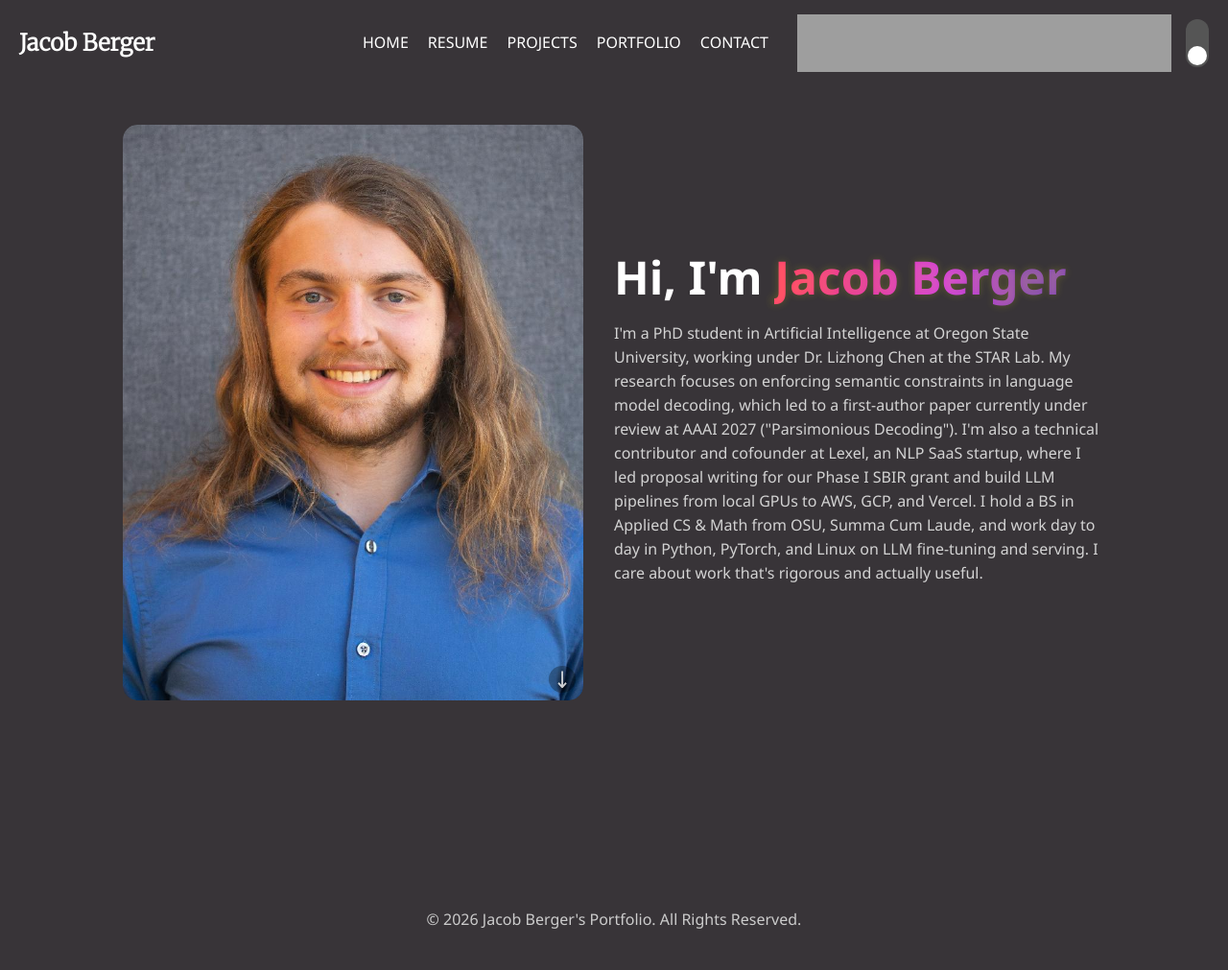
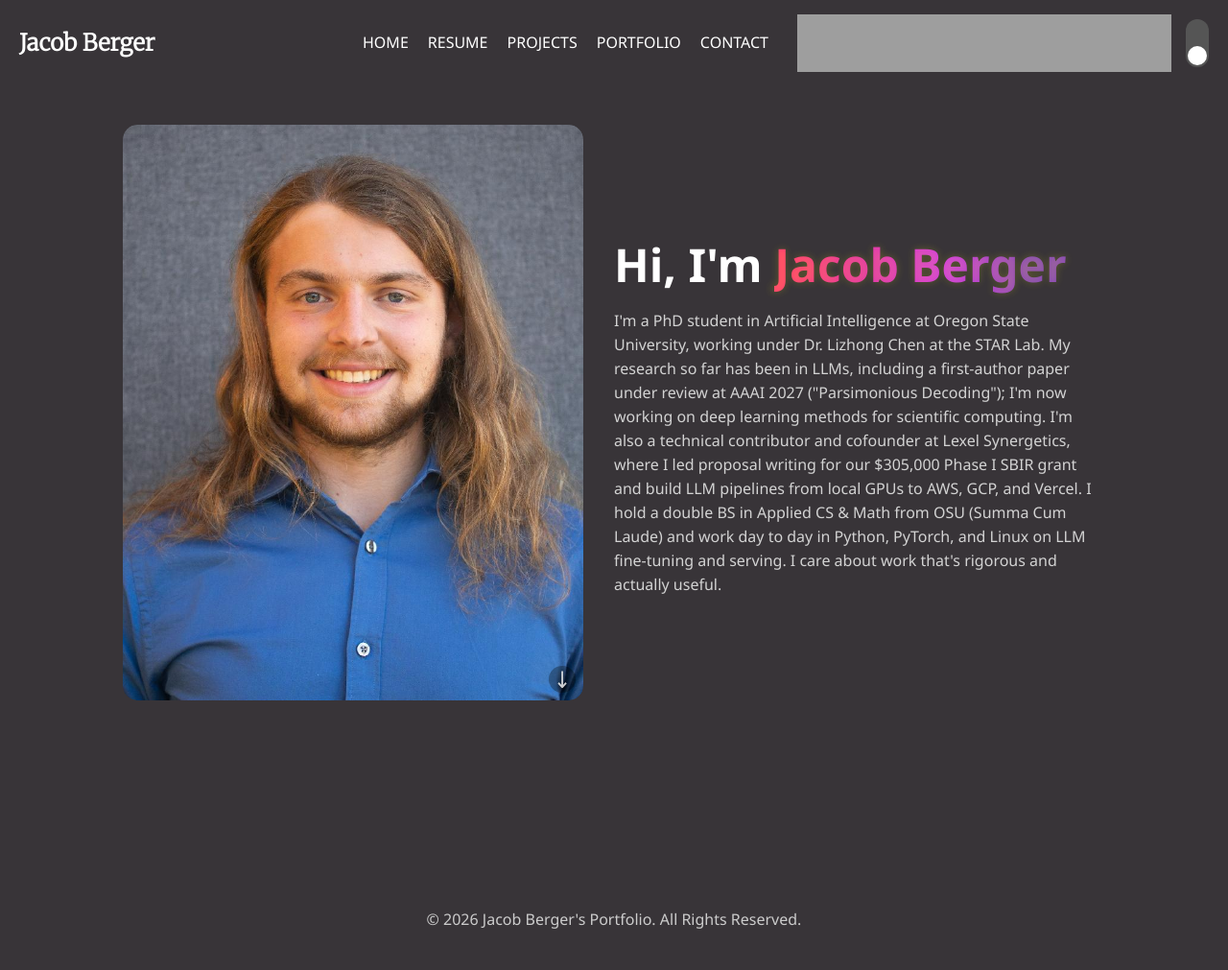
Before and after one commit to bergerjacob/bergerj-website, a Jekyll site: the page built from index.html, in a window 1280 px wide. Shown: the whole page at 96% size. Built offline with Jekyll 4.4.1, drawn with Linux system fonts in a browser that asks for light colours.

Commit message:
home: broaden research line, lexel full name, sbir amount, double bs

```diff
--- a/index.html
+++ b/index.html
@@ -10,7 +10,7 @@
     <div class="text-container">
         <h2 class="description">Hi, I'm <span class="rainbow-text">Jacob Berger</span></h2>
         <p class="description">
-            I'm a PhD student in Artificial Intelligence at Oregon State University, working under Dr. Lizhong Chen at the STAR Lab. My research focuses on enforcing semantic constraints in language model decoding, which led to a first-author paper currently under review at AAAI 2027 ("Parsimonious Decoding"). I'm also a technical contributor and cofounder at Lexel, an NLP SaaS startup, where I led proposal writing for our Phase I SBIR grant and build LLM pipelines from local GPUs to AWS, GCP, and Vercel. I hold a BS in Applied CS & Math from OSU, Summa Cum Laude, and work day to day in Python, PyTorch, and Linux on LLM fine-tuning and serving. I care about work that's rigorous and actually useful.
+            I'm a PhD student in Artificial Intelligence at Oregon State University, working under Dr. Lizhong Chen at the STAR Lab. My research so far has been in LLMs, including a first-author paper under review at AAAI 2027 ("Parsimonious Decoding"); I'm now working on deep learning methods for scientific computing. I'm also a technical contributor and cofounder at Lexel Synergetics, where I led proposal writing for our $305,000 Phase I SBIR grant and build LLM pipelines from local GPUs to AWS, GCP, and Vercel. I hold a double BS in Applied CS & Math from OSU (Summa Cum Laude) and work day to day in Python, PyTorch, and Linux on LLM fine-tuning and serving. I care about work that's rigorous and actually useful.
         </p>
     </div>
 </div>
```
